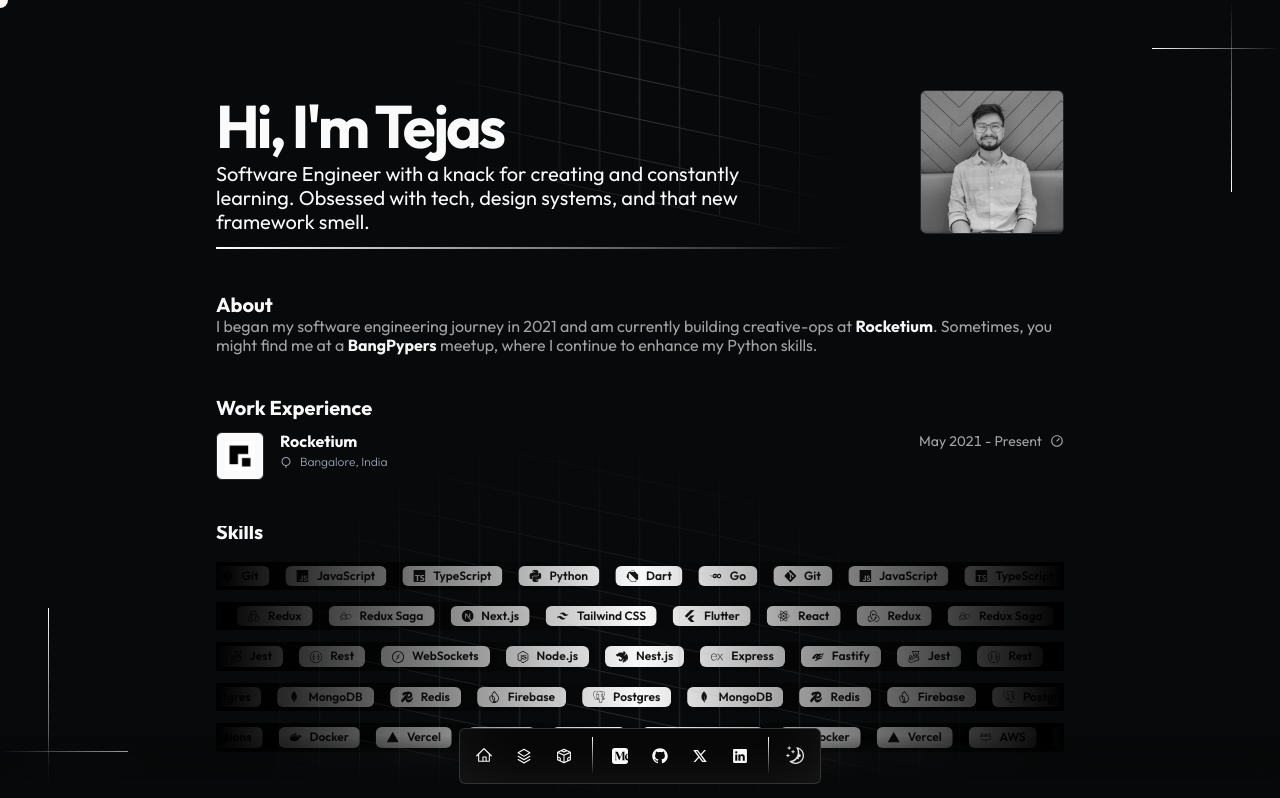
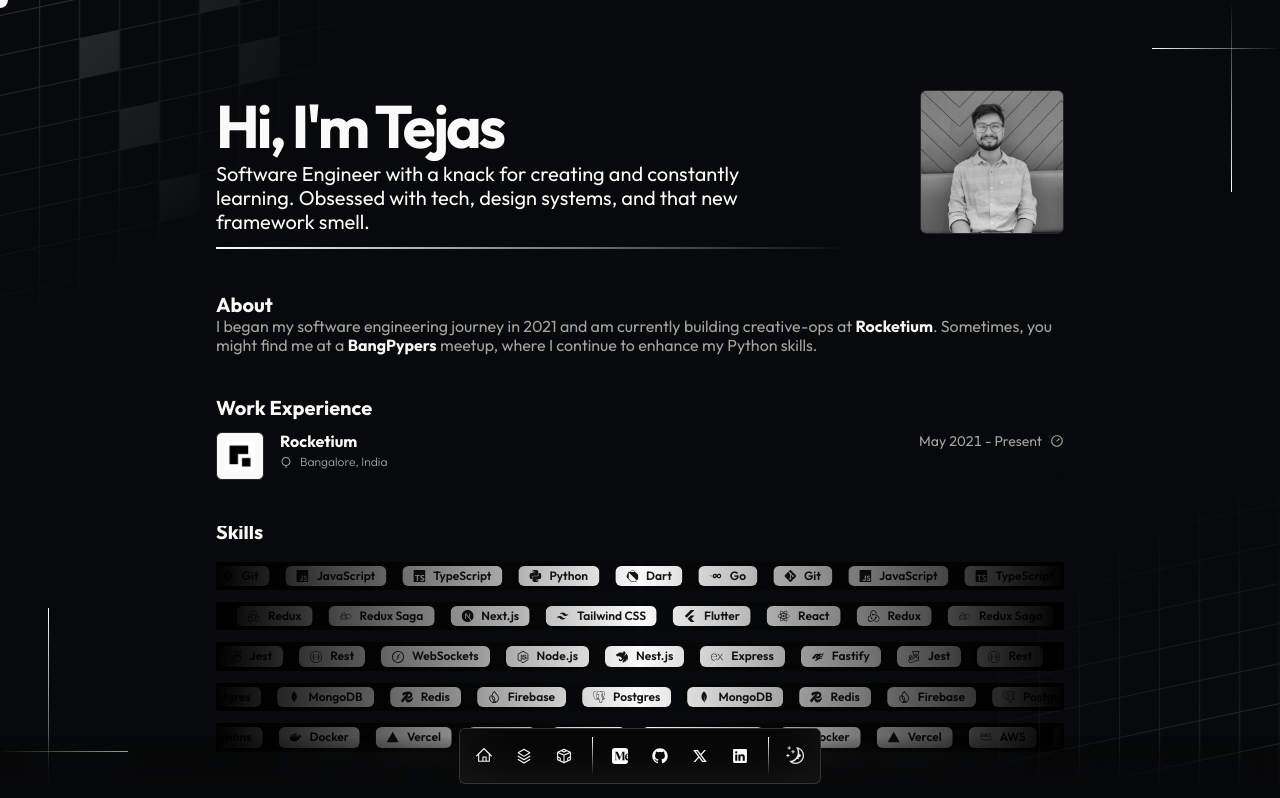
Before and after one commit to tejastn10/nimbus, a Next.js app: page / in a window 1280 px wide. Shown: the top 798 px of the page. Built offline with nearby package versions, Linux system fonts and the light colour scheme.

Commit message:
feat: update GridPattern layout and styling for improved visual design

```diff
--- a/src/app/layout.tsx
+++ b/src/app/layout.tsx
@@ -82,42 +82,39 @@ export default function RootLayout({
 					</TooltipProvider>
 					<GridPattern
 						squares={[
-							[4, 4],
-							[5, 1],
-							[8, 2],
-							[5, 3],
-							[5, 5],
-							[10, 10],
-							[15, 17],
-							[12, 17],
-							[10, 15],
-							[15, 12],
-							[12, 15],
-							[15, 10],
+							[2, 3],
+							[3, 5],
+							[5, 2],
+							[6, 4],
+							[4, 7],
 						]}
 						className={cx(
-							"[mask-image:radial-gradient(200px_circle_at_center,white,transparent)]",
-							"fixed inset-0 z-0 h-[25%] w-full skew-y-12"
+							"[mask-image:radial-gradient(400px_circle_at_top_left,white,transparent)]",
+							"fixed inset-0 z-0 h-[105%] w-full -skew-y-12 -top-50"
 						)}
 					/>
 					<GridPattern
 						squares={[
-							[8, 8],
-							[10, 2],
-							[16, 4],
-							[10, 6],
-							[10, 10],
-							[20, 20],
-							[30, 34],
-							[24, 34],
-							[20, 30],
 							[30, 24],
-							[24, 30],
-							[30, 20],
+							[32, 26],
+							[35, 30],
+							[38, 32],
+							[40, 28],
+							[42, 34],
+							[45, 36],
+							[47, 38],
+
+							[45, 29],
+							[46, 30],
+							[48, 31],
+							[49, 32],
+							[47, 33],
+							[46, 34],
+							[48, 29],
 						]}
 						className={cx(
-							"[mask-image:radial-gradient(400px_circle_at_center,white,transparent)]",
-							"fixed inset-0 z-0 h-[210%] w-full skew-y-12"
+							"[mask-image:radial-gradient(400px_circle_at_bottom_right,white,transparent)]",
+							"fixed inset-0 z-0 h-[120%] w-full -skew-y-12 top-auto -bottom-50"
 						)}
 					/>
 					<PageLines />
```
